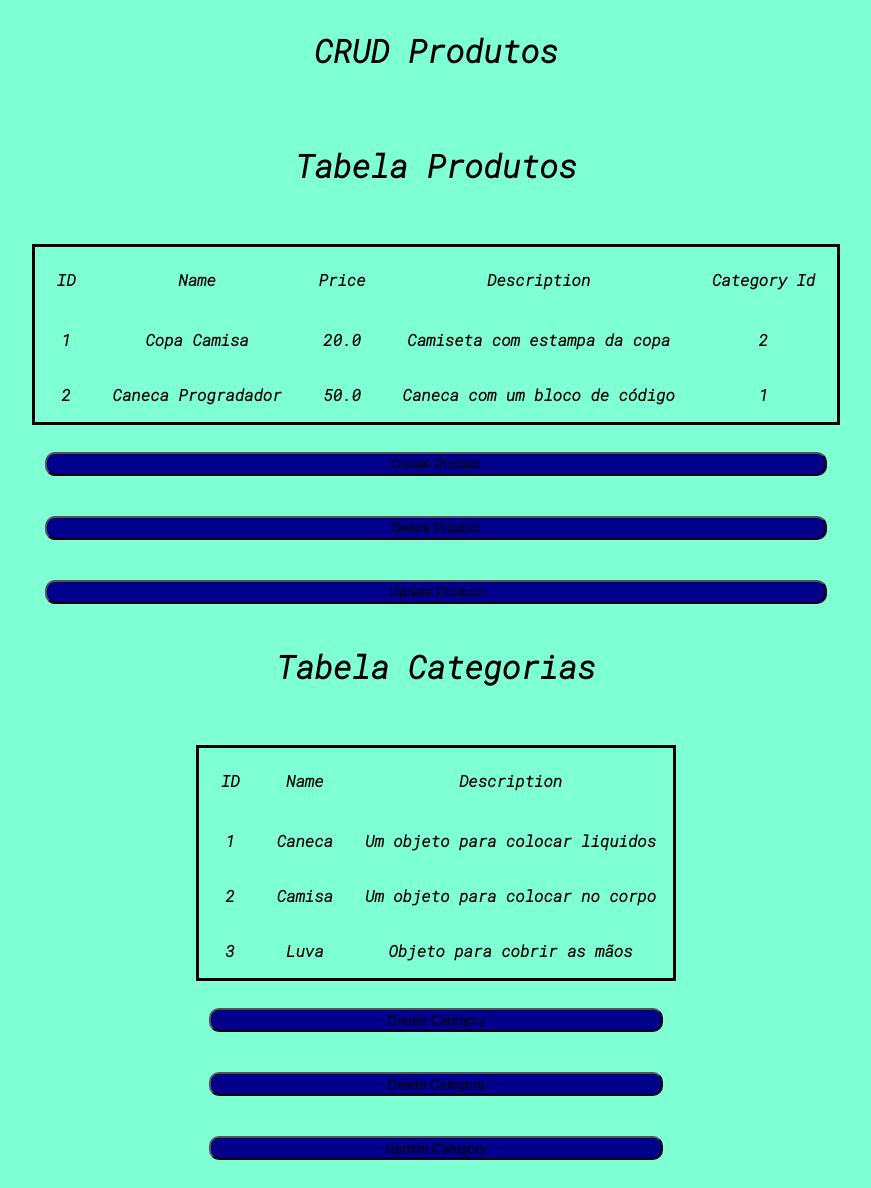
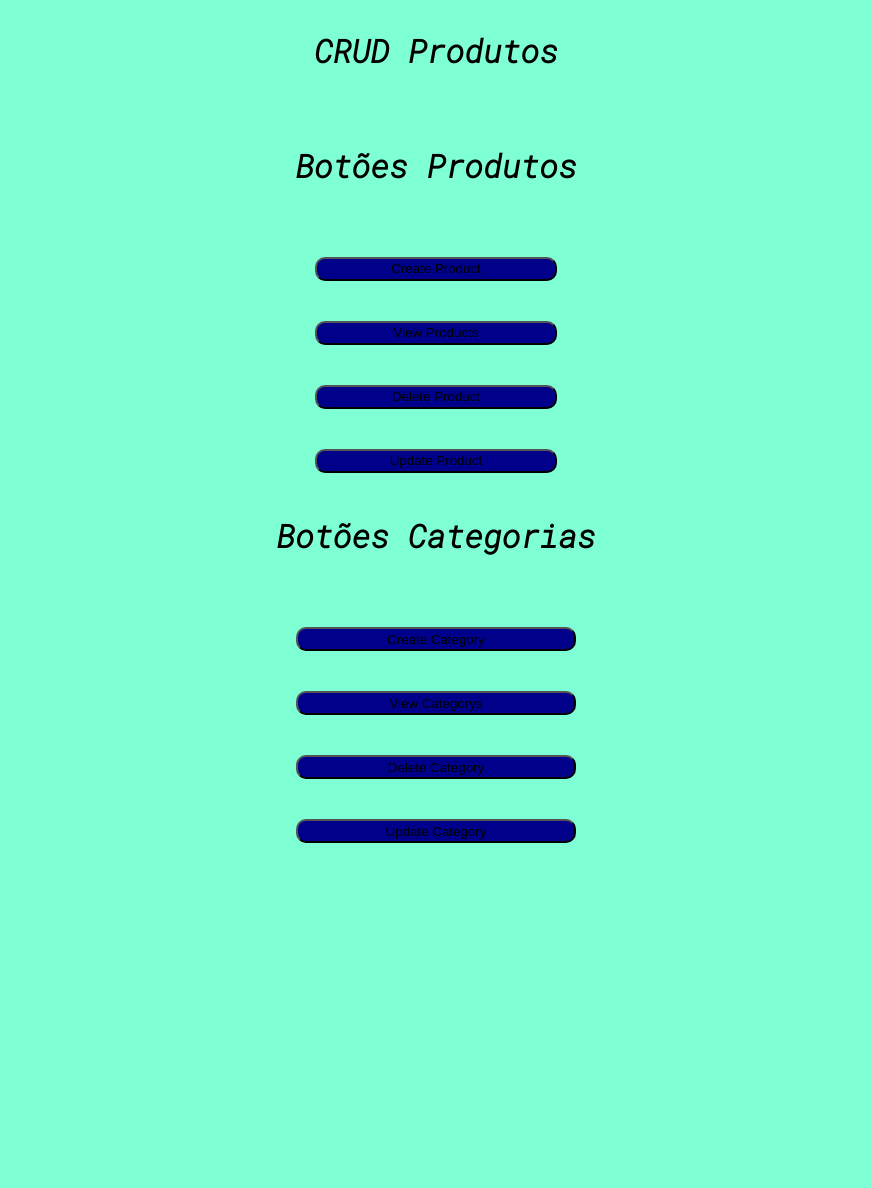
Before and after one commit to RayKST/CRUD-Flask, a Flask app: page / in a window 1280 px wide. Shown: the whole page, without its empty margins (204-1075 px from the left). After the commit the page ends 843 px from the top, so only its background shows below. Run offline with Flask 2, Linux system fonts and the light colour scheme; data comes from the database, SQL or seed files in the repository.

Commit message:
read done

```diff
--- a/app.py
+++ b/app.py
@@ -1,12 +1,15 @@
 from flask import Flask, redirect, render_template, request, url_for
-from dataOperations import CatchData, CreateData
+from dataOperations import CatchData, CreateData, CatchDataByID
 
 # Flask
 app = Flask(__name__)
 
-@app.route("/")
+@app.route("/", methods = ["POST", "GET"])
 def index():
-    return render_template("index.html", products = CatchData("products"), categorys = CatchData("category"))
+    if request.method == 'POST':
+        id_category = request.form["ID_CATEGORY"]
+        return redirect(url_for("view_category", id = id_category))
+    return render_template("index.html")
 
 @app.route("/create_products", methods=['POST','GET'])
 def create_products():
@@ -35,3 +38,31 @@ def create_categorys():
 
     else:
         return render_template("create_categorys.html")
+
+@app.route("/view_category/<int:id>", methods = ['POST', 'GET'])
+def view_category(id):
+    if request.method == 'POST':
+        id_category = request.form['ID_CATEGORY']
+        return redirect(url_for("view_category", id = id_category))
+
+    else:
+        if id == 999999: # arrumar essa condição feia do código
+            return render_template("view_category.html", info = CatchData("category"), conditon = False)
+        elif id != 0:
+            return render_template("view_category.html", info = CatchDataByID("category", id), conditon = False)
+        else:
+            return render_template("view_category.html", info = CatchDataByID("category", id), conditon = True)
+
+@app.route("/view_product/<int:id>", methods=["POST", "GET"])
+def view_product(id):
+    if request.method == 'POST':
+        id_product = request.form['ID_PRODUCT']
+        return redirect(url_for("view_product", id = id_product))
+
+    else:
+        if id == 999999: # arrumar essa condição feia do código
+            return render_template("view_product.html", info = CatchData("products"), conditon = False)
+        elif id != 0:
+            return render_template("view_product.html", info = CatchDataByID("products", id), conditon = False)
+        else:
+            return render_template("view_product.html", info = CatchDataByID("products", id), conditon = True)
--- a/dataOperations.py
+++ b/dataOperations.py
@@ -25,3 +25,9 @@ INSERT INTO {t} (ID, NAME, PRICE, DESCRIPTION, CATEGORY_ID) VALUES ({id}, ?, ?,
 '''.format(t = table, id = ids[-1][-1] + 1), data) # Mesma logica
 
     con.commit()
+
+def CatchDataByID (table, id):
+    con=sqlite3.connect("crud_produtos.db")
+    cur = con.cursor()
+    cur.execute("SELECT * FROM {t} WHERE ID={id};".format(t = table, id = id))
+    return cur.fetchall()
--- a/static/main.css
+++ b/static/main.css
@@ -43,3 +43,7 @@ button {
 button:hover {
     background-color: darkcyan;
 }
+
+input[type=number]::-webkit-inner-spin-button {
+    -webkit-appearance: none;
+}
--- a/templates/index.html
+++ b/templates/index.html
@@ -15,49 +15,21 @@
 <body>
 
     <h1 >CRUD Produtos</h1>
-    <div class="data-products">
-        <h1> Tabela Produtos</h1>
-        <table>
-            <tr class="table-top">
-                <th>ID</th>
-                <th>Name</th>
-                <th>Price</th>
-                <th>Description</th>
-                <th>Category Id</th>
-            </tr>
-                {% for d in products %}
-                    <tr>
-                    </tr>
-                    {% for x in d %}
-                        <td> {{ x }}</td>
-                    {% endfor %}
-                {% endfor %}
-        </table>
+    <div>
+        <h1> Botões Produtos</h1>
 
         <button><a href='{{url_for("create_products")}}'>Create Product</a></button>
+        <button><a href="{{url_for('view_product', id = 0)}}">View Products</a></button> <!-- arrumar essa tag-->
         <button>Delete Product</button>
         <button>Update Product</button>
 
     </div>
 
-    <div class="data-categorys">
-        <h1> Tabela Categorias </h1>
-        <table>
-            <tr class="table-top">
-                <th>ID</th>
-                <th>Name</th>
-                <th>Description</th>
-            </tr>
-                {% for d in categorys %}
-                    <tr>
-                    </tr>
-                    {% for x in d %}
-                        <td> {{ x }}</td>
-                    {% endfor %}
-                {% endfor %}
-        </table>
+    <div>
+        <h1> Botões Categorias </h1>
 
         <button><a href='{{url_for("create_categorys")}}'>Create Category</a></button>
+        <button><a href="{{url_for('view_category', id = 0)}}">View Categorys</a></button> <!-- arrumar essa tag-->
         <button>Delete Category</button>
         <button>Update Category</button>
 
```
Also changed, not shown: templates/view_category.html (added, +44 -0 lines), templates/view_product.html (added, +47 -0 lines).
